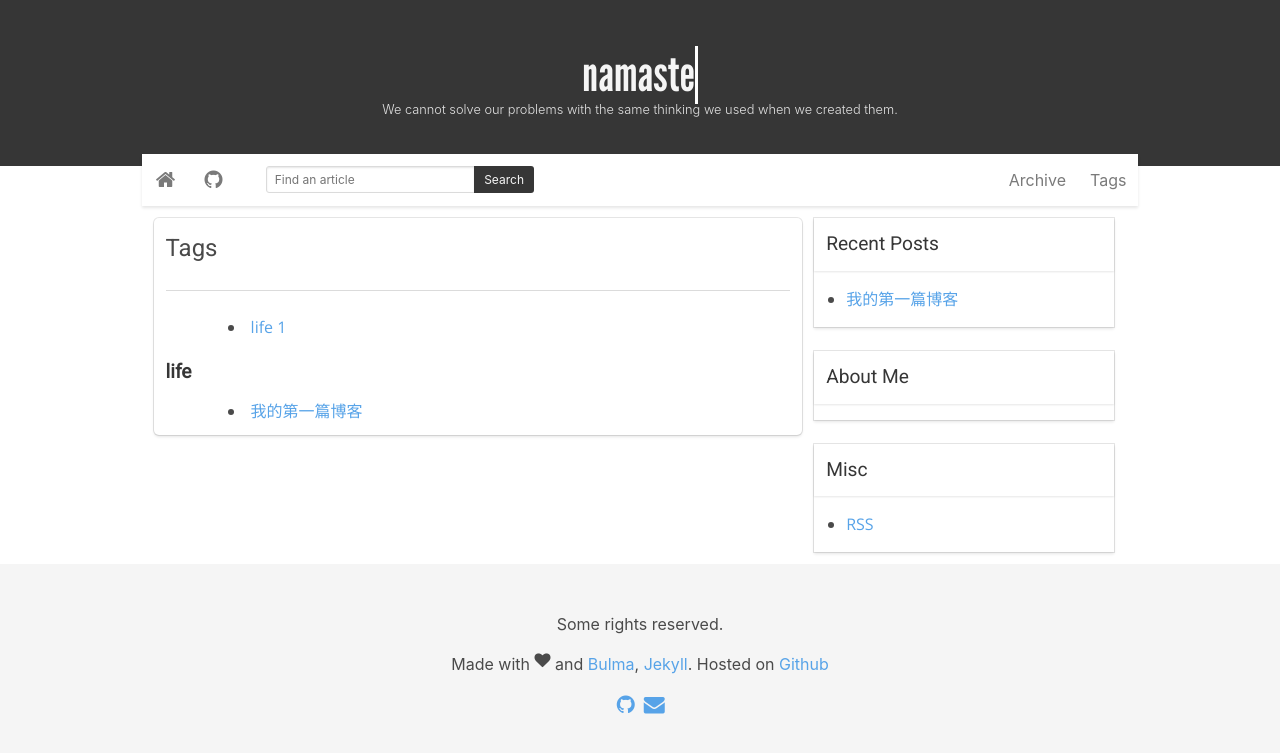
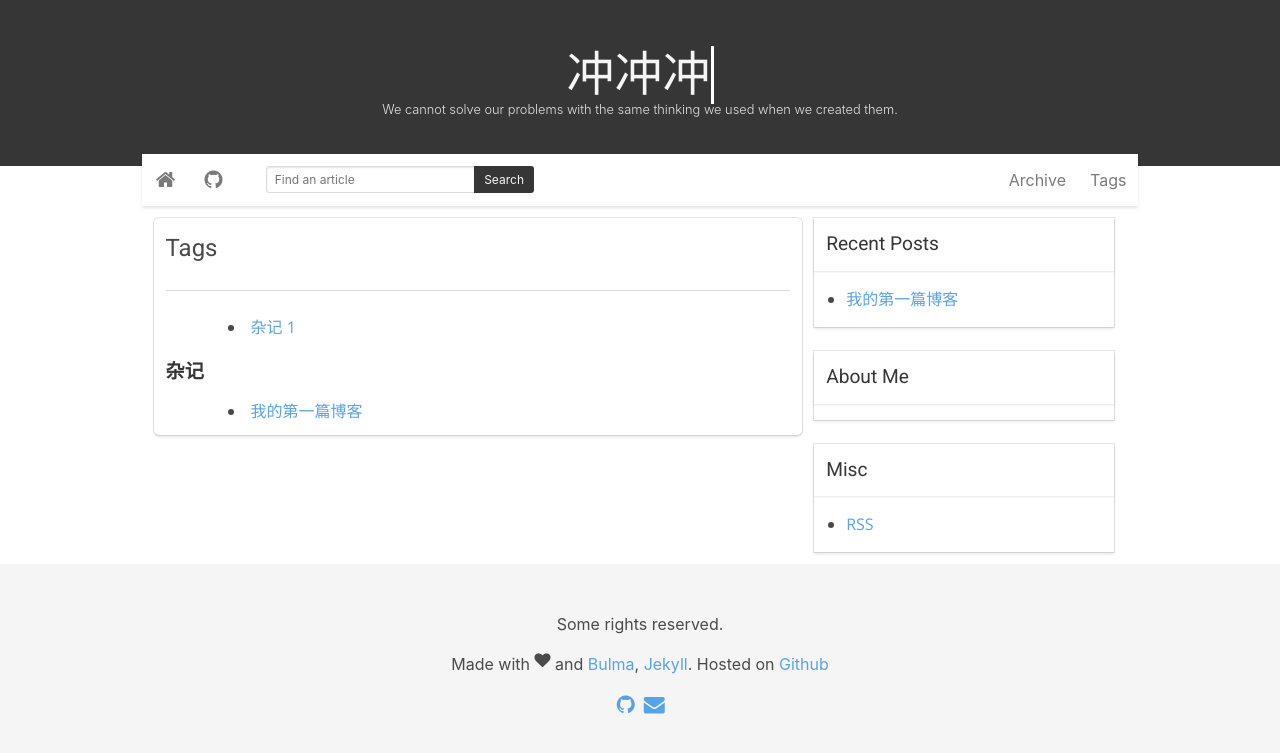
Before and after one commit to whoconli/whoconli, a Jekyll site: the page built from tags.html, in a window 1280 px wide. Shown: the top 753 px of the page. Built offline with Jekyll 4.4.1, drawn with Linux system fonts in a browser that asks for light colours.

Commit message:
add first blog

```diff
--- a/_config.yml
+++ b/_config.yml
@@ -9,7 +9,7 @@ highlighter: rouge
 # so be sure to set them if your theme uses them.
 #
 title : o(〃’▽’〃)o Study for Happy
-tagline: Code, Cloud
+tagline: Code, Cloud, 杂记
 author :
   name : whoconli
   email : conli_who@foxmail.com
--- a/_layouts/default.html
+++ b/_layouts/default.html
@@ -9,8 +9,7 @@
   <div class="hero-body">
     <div class="container">
         <h1 class="title">
-          <span class="typewrite" data-period="2000" data-type='[ "hello", "namaste", "assalam o alaikum",
-          "sat srī akāl", "khammaghani", "hola", "bonjour", "nomoskaar", "guten tag", "kumusta", "salut", "nômoshkar"]'>
+          <span class="typewrite" data-period="2000" data-type='[ "知识", "冲冲冲","云原生","分布式"]'>
             <span class="wrap"></span>
           </span>
         </h1>
--- a/_posts/2023-04-20-first-post.md
+++ b/_posts/2023-04-20-first-post.md
@@ -2,7 +2,7 @@
 layout: post
 title: 我的第一篇博客
 categories: misc
-tags: life
+tags: 杂记
 ---
 
 first test by conli
--- a/index.html
+++ b/index.html
@@ -1,6 +1,6 @@
 ---
 layout: page
-title: Too simple, sometimes naive
+title: o(〃’▽’〃)o Study for Happy
 ---
 <ul class="posts">
     {% for post in site.posts limit:8 %}
```
